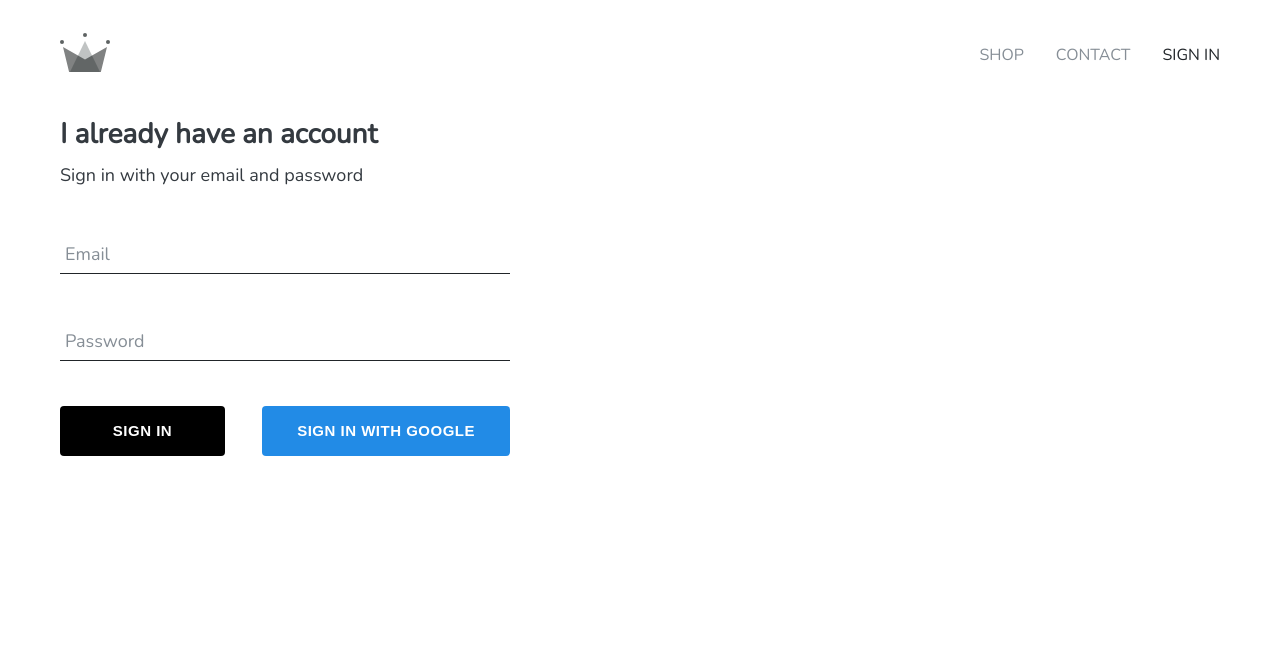
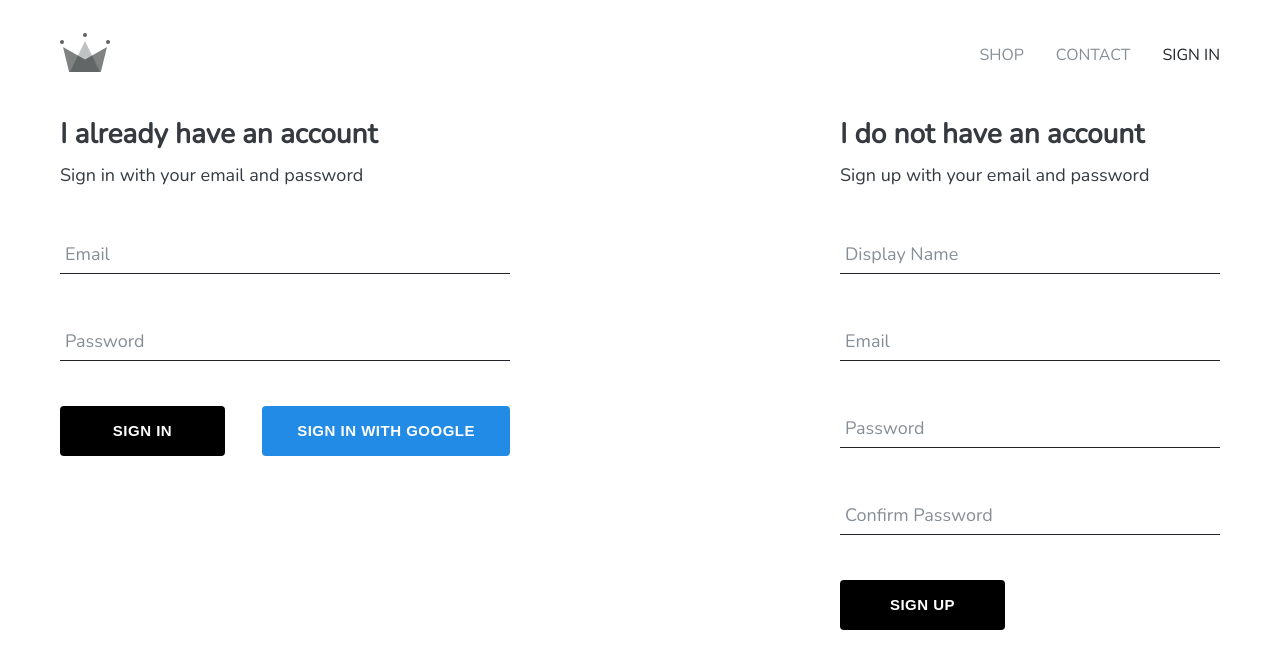
Before and after one commit to Imankh72/cloth-shopping, a React (Create React App) app: page /sign-in in a window 1280 px wide. Shown: the top 668 px of the page. Built offline with nearby package versions, Linux system fonts and the light colour scheme; no server answers.

Commit message:
Add: SignUp Component

```diff
--- a/src/components/SignIn.jsx
+++ b/src/components/SignIn.jsx
@@ -1,21 +1,25 @@
 import { useState } from "react";
 import styled from "styled-components";
-import { signInWithGoogle } from "../firebase/config";
+import { auth, signInWithGoogle } from "../firebase/config";
 import CustomButton from "./CustomButton";
 import FormInput from "./FormInput";
-import { useSignup } from "../hooks/useSignup";
+import { signInWithEmailAndPassword } from "firebase/auth";
 
 const SignIn = () => {
   const [email, setEmail] = useState("");
   const [password, setPassword] = useState("");
-  const { error, signUp } = useSignup();
+  const [error, setError] = useState(null);
 
-  const handleSubmit = (e) => {
+  const handleSubmit = async (e) => {
     e.preventDefault();
-    console.log(email, password);
-    setEmail("");
-    setPassword("");
-    signUp(email, password);
+
+    try {
+      await signInWithEmailAndPassword(auth, email, password);
+      setEmail("");
+      setPassword("");
+    } catch (error) {
+      setError(error.message);
+    }
   };
 
   const handleChange = (e) => {
--- /dev/null
+++ b/src/components/SignUp.jsx
@@ -0,0 +1,113 @@
+import FormInput from "./FormInput";
+import { useState } from "react";
+import CustomButton from "./CustomButton";
+import { auth, createUserProfile } from "../firebase/config";
+import { createUserWithEmailAndPassword } from "firebase/auth";
+
+import styled from "styled-components";
+
+const SignUp = () => {
+  const [displayName, setDisplayName] = useState("");
+  const [email, setEmail] = useState("");
+  const [password, setPassword] = useState("");
+  const [confirmPassword, setConfirmPassword] = useState("");
+
+  const reset = () => {
+    setDisplayName("");
+    setEmail("");
+    setPassword("");
+    setConfirmPassword("");
+  };
+
+  const handleSubmit = async (e) => {
+    e.preventDefault();
+    try {
+      const { user } = await createUserWithEmailAndPassword(
+        auth,
+        email,
+        password
+      );
+      await createUserProfile(user, { displayName });
+      reset();
+    } catch (error) {
+      console.log(error.message);
+    }
+  };
+
+  const handleChange = (e) => {
+    switch (e.target.name) {
+      case "displayName":
+        setDisplayName(e.target.value);
+        break;
+      case "email":
+        setEmail(e.target.value);
+        break;
+      case "password":
+        setPassword(e.target.value);
+        break;
+      case "confirmPassword":
+        setConfirmPassword(e.target.value);
+        break;
+      default:
+        break;
+    }
+  };
+  return (
+    <SignUpWrapper>
+      <h2 className="title">I do not have an account</h2>
+      <span className="subtitle">Sign up with your email and password</span>
+      <form className="sign-up-form" onSubmit={handleSubmit}>
+        <FormInput
+          type="text"
+          name="displayName"
+          value={displayName}
+          onChange={handleChange}
+          label="Display Name"
+          required
+        />
+        <FormInput
+          type="email"
+          name="email"
+          value={email}
+          onChange={handleChange}
+          label="Email"
+          required
+        />
+        <FormInput
+          type="password"
+          name="password"
+          value={password}
+          onChange={handleChange}
+          label="Password"
+          required
+        />
+        <FormInput
+          type="password"
+          name="confirmPassword"
+          value={confirmPassword}
+          onChange={handleChange}
+          label="Confirm Password"
+          required
+        />
+        <CustomButton type="submit">Sign Up</CustomButton>
+      </form>
+    </SignUpWrapper>
+  );
+};
+
+export default SignUp;
+
+const SignUpWrapper = styled.div`
+  display: flex;
+  flex-direction: column;
+  width: 380px;
+
+  .title {
+    font-size: 28px;
+    margin-bottom: 10px;
+  }
+
+  .subtitle {
+    font-size: 18px;
+  }
+`;
--- a/src/firebase/config.js
+++ b/src/firebase/config.js
@@ -43,16 +43,16 @@ export const signInWithGoogle = () => {
 export const createUserProfile = async (userAuth, extraData) => {
   const { displayName, email, uid } = userAuth;
   if (!userAuth) return;
-  console.log(displayName, email, uid);
+
   const userRef = doc(db, "users", uid);
   const result = await getDoc(userRef);
   if (!result.exists()) {
     try {
       await setDoc(userRef, {
-        name: displayName,
         email,
         createdAt: serverTimestamp(),
         id: uid,
+        ...extraData,
       });
     } catch (error) {
       console.log(error.message);
--- a/src/hooks/useSignup.jsx
+++ b/src/hooks/useSignup.jsx
@@ -8,12 +8,7 @@ export const useSignup = () => {
   const signUp = async (email, password) => {
     try {
       setError(null);
-      const response = await createUserWithEmailAndPassword(
-        auth,
-        email,
-        password
-      );
-      console.log(response.user);
+      await createUserWithEmailAndPassword(auth, email, password);
     } catch (error) {
       setError(error.message);
     }
--- a/src/pages/SignInPage.jsx
+++ b/src/pages/SignInPage.jsx
@@ -1,10 +1,13 @@
+import SignIn from "../components/SignIn";
+import SignUp from "../components/SignUp";
+
 import styled from "styled-components";
-import SignIn from "../components/SignIn";
 
 const SignInPage = () => {
   return (
     <SignInPageWrapper>
       <SignIn />
+      <SignUp />
     </SignInPageWrapper>
   );
 };
@@ -14,4 +17,6 @@ export default SignInPage;
 const SignInPageWrapper = styled.div`
   max-width: var(--maxWidth);
   margin: 0 auto;
+  display: flex;
+  justify-content: space-between;
 `;
```
